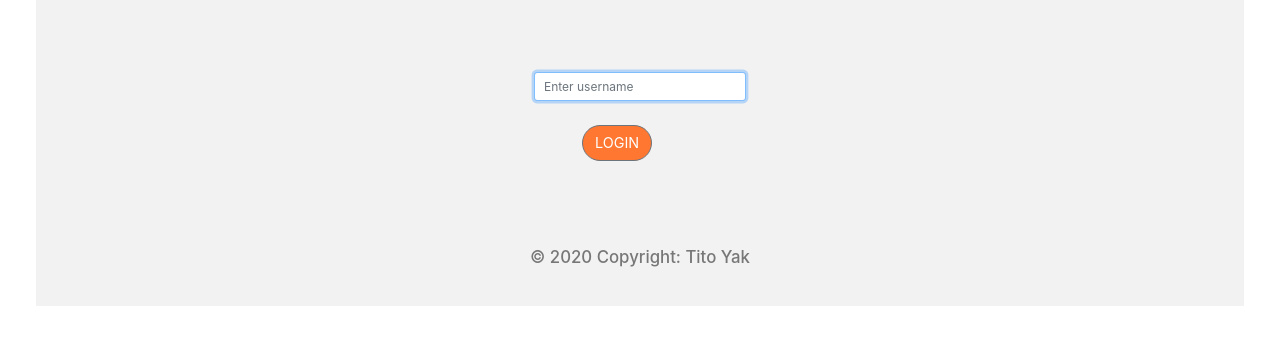
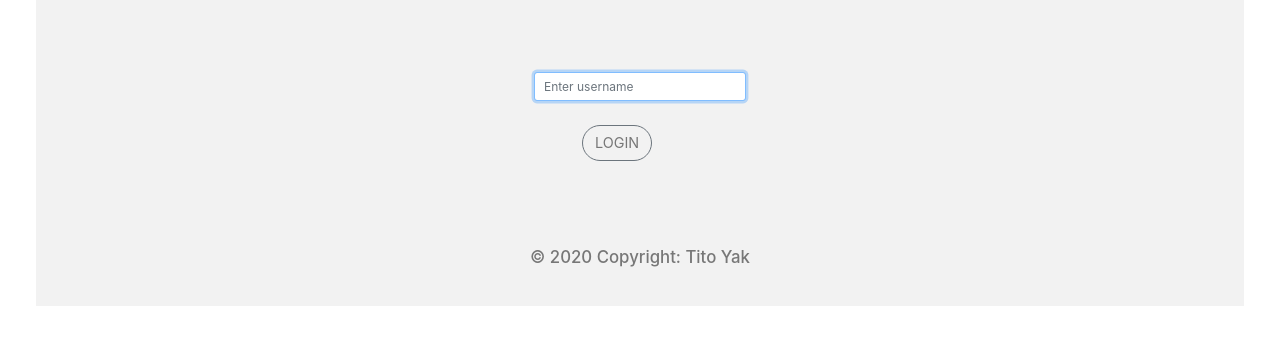
Before and after one commit to TitoYak211/chitter, a Flask app: page / in a window 1280 px wide. Shown: the part 132-477 px from the top of the page. Run offline with Flask 2, Linux system fonts and the light colour scheme; some libraries are stand-ins or nearby versions.

Commit message:
set chat buttons colors

```diff
--- a/static/custom.css
+++ b/static/custom.css
@@ -166,8 +166,8 @@ body {
   border-radius: 10rem;
   text-transform: uppercase;
   text-decoration: none;
-  background-color: #ff7730;
-  color: #fff;
+  background-color: #f2f2f2;
+  color: #777;
   padding: 0.5rem 1rem !important;
   font-size: 1.2rem !important;
   margin: 1rem 4rem;
```
